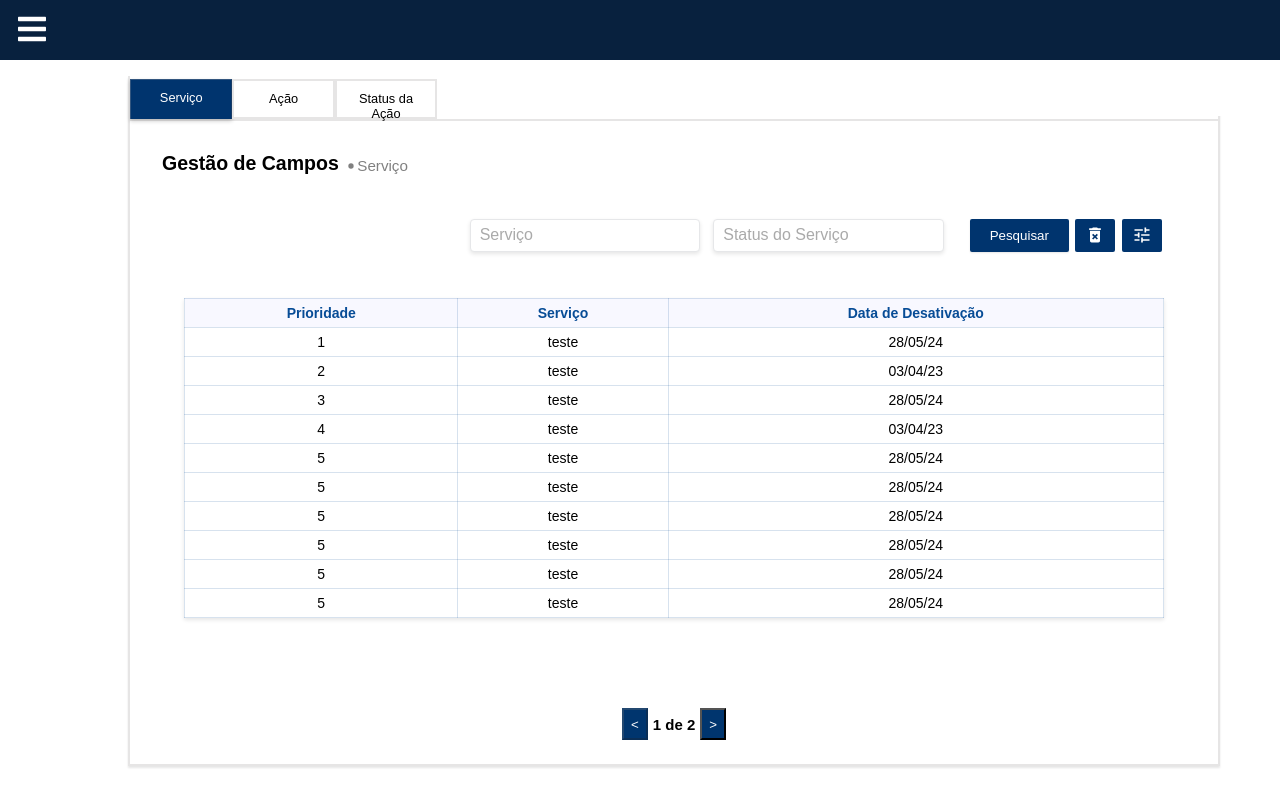
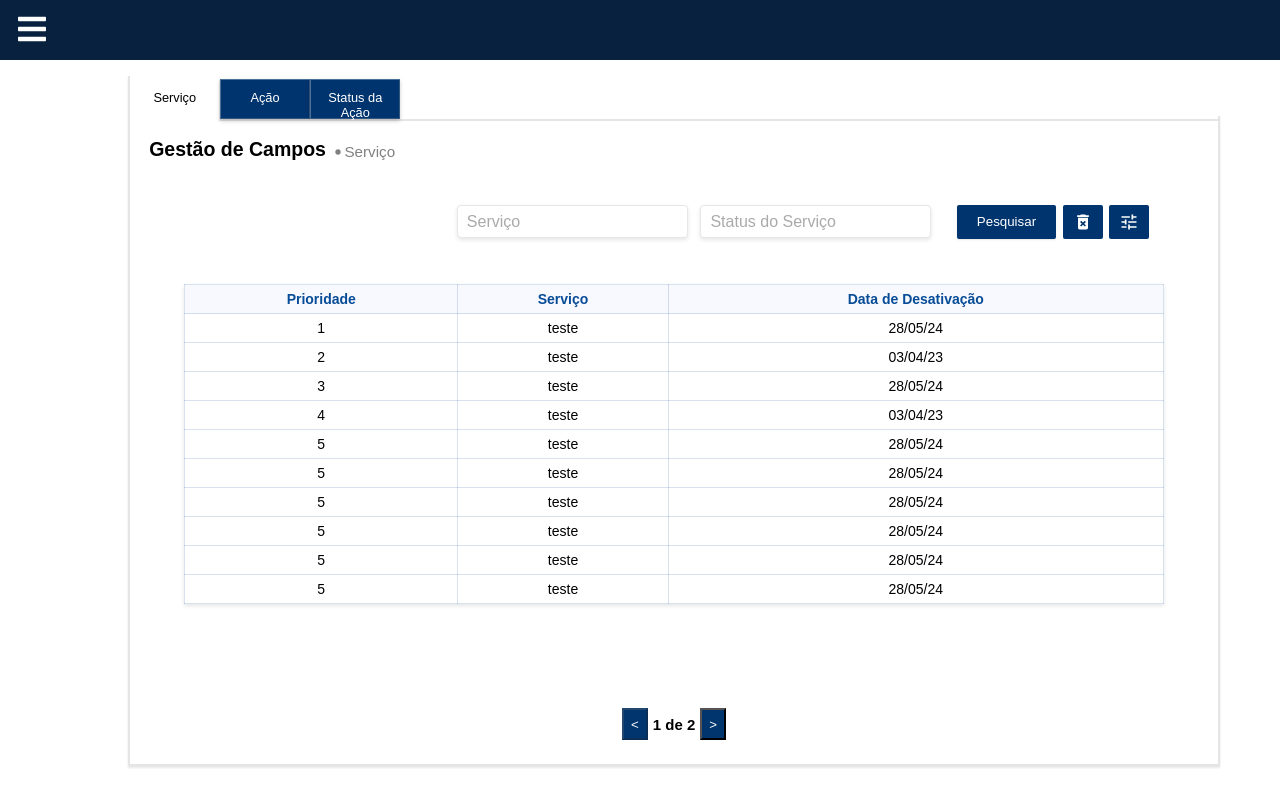
Before and after one commit to RafaelCamposTXR/sistema-gestao-parametros, a React (Create React App) app: page /gestaocampos in a window 1280 px wide. Built offline with nearby package versions, Linux system fonts and the light colour scheme.

Commit message:
ajustando título e abas

```diff
--- a/src/App.css
+++ b/src/App.css
@@ -17,6 +17,7 @@
 
 :root {
   --blue: #00346e;
+  --light-blue: #04438b;
   --main-text-color: #333333;
   --primary-color: #007bff;
   --secondary-color: #6c757d;
--- a/src/components/sidebartailwind/sidebar.css
+++ b/src/components/sidebartailwind/sidebar.css
@@ -23,6 +23,7 @@
   top: 0;
   left: -100%;
   transition: 850ms;
+  z-index: 100;
 }
 
 .nav-menu.active {
--- a/src/components/titulo/titulo.css
+++ b/src/components/titulo/titulo.css
@@ -1,6 +1,6 @@
 .conteiner-titulo {
   display: inline;
-  margin: 0.2vh 2.5vw 2vh 1.4vw;
+  margin: 0vh 2.5vw 2vh 1.4vw;
 }
 
 
--- a/src/views/gestaocampos/GestaoCampos.jsx
+++ b/src/views/gestaocampos/GestaoCampos.jsx
@@ -3,13 +3,20 @@ import GestaoServico from '../../components/gestaoservico/GestaoServico';
 import './Gestao_campos.css';
 import Filtros from '../../components/filtros/Filtros';
 import Titulo from '../../components/titulo/Titulo';
+import HomeRepairServiceIcon from '@mui/icons-material/HomeRepairService';
+import PendingActionsIcon from '@mui/icons-material/PendingActions';
+import LibraryAddCheckIcon from '@mui/icons-material/LibraryAddCheck';
 
 function GestaoCampos() {
 
-  const Tab = ({ label, isActive, onClick }) => (
-    <button className={`tab ${isActive ? 'active' : ''}`} onClick={onClick}>
+  const Tab = ({ label, Icon, isActive, onClick }) => (
+    <div>
+      {Icon}
+      <button className={`tab ${isActive ? 'active' : ''}`} onClick={onClick}>
       {label}
     </button>
+    </div>
+
   );
 
   //desnecessário atualmente, pode vir a ser útil novamente
@@ -22,9 +29,15 @@ function GestaoCampos() {
   const [activeTab, setActiveTab] = useState(0);
 
   const tabs = [
-      { label: 'Serviço'},
-      { label: 'Ação'},
-      { label: 'Status da Ação'},
+      { label: 'Serviço',
+        icon: <HomeRepairServiceIcon/>
+      },
+      { label: 'Ação',
+        icon: <PendingActionsIcon/>
+      },
+      { label: 'Status da Ação',
+        icon: <LibraryAddCheckIcon/>
+      },
     ];
 
     const getSubTitulo = () => {
@@ -46,13 +59,13 @@ function GestaoCampos() {
         <div className="area-superior">
 
           <div className="tabs">
-          {tabs.map((tab, index) => (
+          {tabs.map((tab, index, icon) => (
             <Tab
               key={index}
               label={tab.label}
+              icon={icon}
               isActive={index === activeTab}
               onClick={() => setActiveTab(index)}
-
             />
           ))}
           </div>
--- a/src/views/gestaocampos/Gestao_campos.css
+++ b/src/views/gestaocampos/Gestao_campos.css
@@ -22,7 +22,6 @@
 
 .area-superior {
   display: flex;
-  padding: 0 0 0 1vw;
   flex-wrap: wrap;
   justify-content: start;
   margin-top: 1vh;
@@ -41,41 +40,45 @@
 .tabs {
   position: relative;
   top: -1vw;
-  left: -1vw;
+  left: 0vw;
   display: flex;
   justify-content: start;
-  margin: 0 0 2vh 0;
+  margin: 0 0 0.5vh 0;
   width: 100%;
   height: 5vh;
   border-bottom: 2px solid rgba(171, 167, 167, 0.299);
-
+  gap:0.05vw;
 }
 
 .tab {
   font-size: 0.8rem;
-  width: 8vw;
-  padding: 10px 10px 20px;
+  width: 7vw;
+  padding: 10px 8px 20px;
   cursor: pointer;
-  border: 2px solid rgba(171, 167, 167, 0.299);
-  background-color: #ffffff;
+  background-color: var(--blue);
+  color: white;
   transition: background-color 0.3s;
   align-items: center;
+  box-shadow:0 2px 4px rgba(0, 0, 0, 0.208);
+  border: 1px outset rgba(255, 255, 255, 0.299);
+  height: 5vh;
 }
 
 .tab:hover {
-  background-color: #00336e14;
+  background-color: var(--light-blue);
 }
 
 .tab.active {
-  background-color: var(--blue);
-  color: white;
-  box-shadow:0 2px 4px rgba(0, 0, 0, 0.208);
-  border: 1px outset rgba(171, 167, 167, 0.299);
+  border: 1px outset rgba(255, 255, 255, 0.299);
+  background-color: white;
+  color: black;
   border-bottom: none;
+  height: 5.2vh;
+  box-shadow:none;
 }
 
 .tab.active:hover {
-  background-color: #074c96;
+  background-color: #ffffff;
 }
 
 .tab-content {
```
